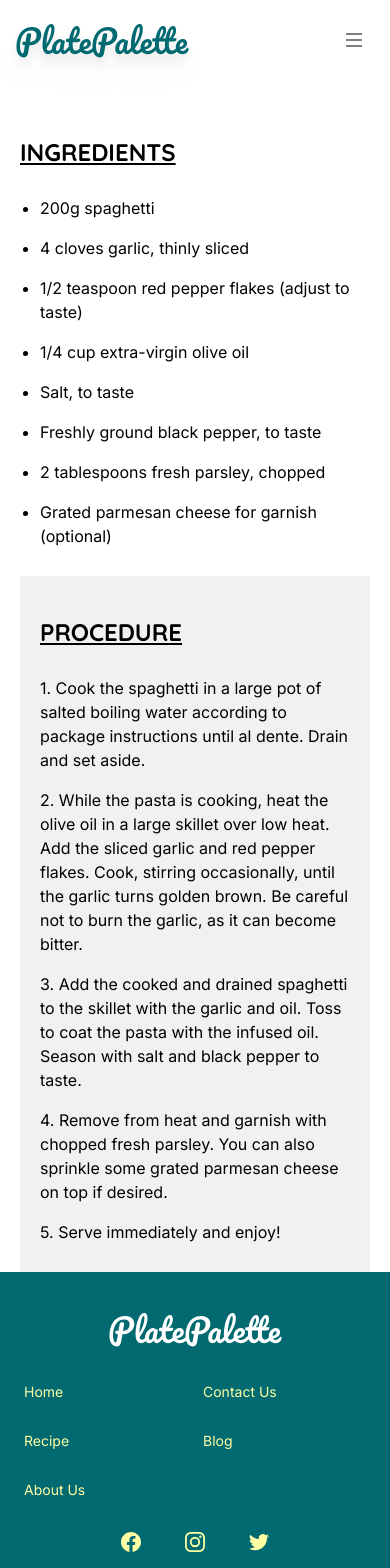
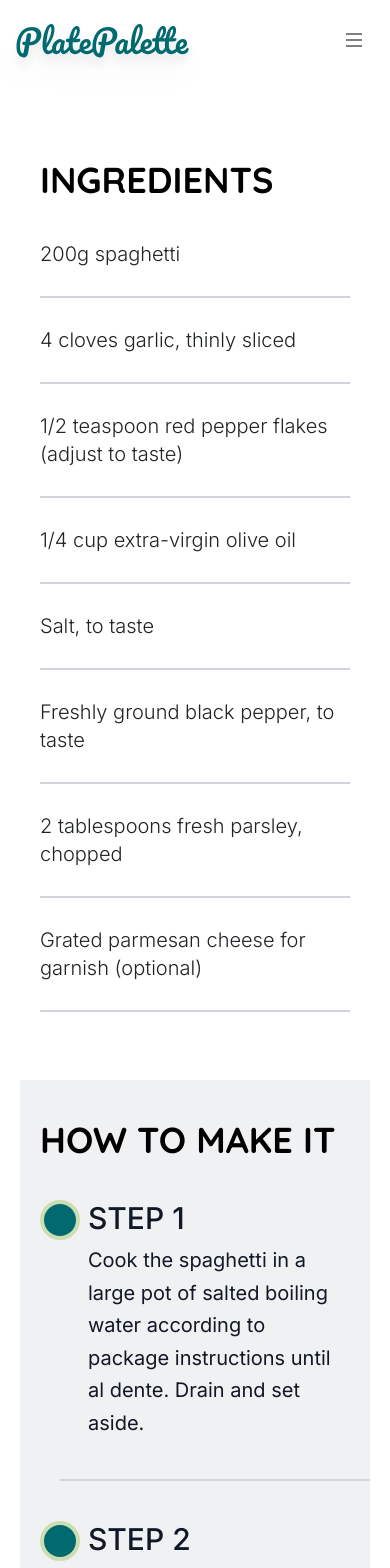
Before and after one commit to jasonavecilla/Plate-palette, a Next.js app in the folder recipe/: page /recipe in a window 390 px wide. Shown: the top 1568 px of the page. Built offline with nearby package versions, Linux system fonts and the light colour scheme.

Commit message:
added recipe block with ingredients and procedure, mobile responsive as well

```diff
--- a/recipe/package.json
+++ b/recipe/package.json
@@ -11,6 +11,8 @@
   "dependencies": {
     "@headlessui/react": "^1.7.17",
     "@heroicons/react": "^2.0.18",
+    "@tailwindcss/forms": "^0.5.6",
+    "axios": "^1.5.1",
     "heroicons": "^2.0.18",
     "next": "13.5.4",
     "preline": "^1.9.0",
--- a/recipe/src/app/components/RecipeBlock.js
+++ b/recipe/src/app/components/RecipeBlock.js
@@ -1,4 +1,5 @@
-export default function RecipeBlock() {
+import React, { useState, useEffect } from "react";
+
 const mockData = [
   {
     id: "n1",
@@ -16,38 +17,93 @@ export default function RecipeBlock() {
       "Grated parmesan cheese for garnish (optional)",
     ],
     procedure: [
-        "1. Cook the spaghetti in a large pot of salted boiling water according to package instructions until al dente. Drain and set aside.",
-        "2. While the pasta is cooking, heat the olive oil in a large skillet over low heat. Add the sliced garlic and red pepper flakes. Cook, stirring occasionally, until the garlic turns golden brown. Be careful not to burn the garlic, as it can become bitter.",
-        "3. Add the cooked and drained spaghetti to the skillet with the garlic and oil. Toss to coat the pasta with the infused oil. Season with salt and black pepper to taste.",
-        "4. Remove from heat and garnish with chopped fresh parsley. You can also sprinkle some grated parmesan cheese on top if desired.",
-        "5. Serve immediately and enjoy!",
+      "Cook the spaghetti in a large pot of salted boiling water according to package instructions until al dente. Drain and set aside.",
+      "While the pasta is cooking, heat the olive oil in a large skillet over low heat. Add the sliced garlic and red pepper flakes. Cook, stirring occasionally, until the garlic turns golden brown. Be careful not to burn the garlic, as it can become bitter.",
+      "Add the cooked and drained spaghetti to the skillet with the garlic and oil. Toss to coat the pasta with the infused oil. Season with salt and black pepper to taste.",
+      "Remove from heat and garnish with chopped fresh parsley. You can also sprinkle some grated parmesan cheese on top if desired.",
+      "Serve immediately and enjoy!",
     ],
   },
 ];
 
+function CheckboxList({ instructions }) {
+  const [items, setItems] = useState([]);
+
+  useEffect(() => {
+    const newItems = instructions.map((item, index) => ({
+      id: `step-${index}`,
+      label: item,
+      checked: false,
+    }));
+
+    setItems(newItems);
+  }, [instructions]);
+
+  const handleCheckboxChange = (itemId) => {
+    setItems((prevItems) => {
+      return prevItems.map((item) => {
+        if (item.id === itemId) {
+          return { ...item, checked: !item.checked };
+        }
+        return item;
+      });
+    });
+  };
+
   return (
     <div>
-      <div className="flex flex-col md:grid md:grid-cols-3 gap-x-10 px-5 md:px-2  ">
-        <div className="bg-gray-500 bg-opacity-10 md:order-first order-last col-span-2">
-          <h1 className="font-quicksand uppercase pt-10 md:pt-5 px-5 font-bold text-2xl underline">
-            Procedure
+      <div className="flex flex-col md:grid md:grid-cols-3 gap-x-10 px-5 md:px-2 gap-y-5 w-full h-full pb-10">
+        {/* Procedure Part */}
+        <div className="bg-gray-500 bg-opacity-10 md:order-first order-last col-span-2 w-full pb-10 pr-0 md:pr-10">
+          <h1 className="font-quicksand uppercase pt-10 md:pt-5 px-5 font-bold text-4xl mb-5 ">
+            How to make it
           </h1>
-          <ul className=" p-5  font-sans-serif">
-            {mockData[0].procedure.map((procedures, index) => (
-              <li className="py-2" key={index}>
-                {procedures}
-              </li>
+
+          <div className="w-full ">
+            {items.map((item, index) => (
+              <div key={item.id}>
+                <div className=" flex p-5 md:pl-10 pt-5 flex-row gap-x-2 md:gap-x-8 ">
+                  {/* PROCEDURE + CHECKBOX */}
+                  <label>
+                    <input
+                      type="checkbox"
+                      class="form-checkbox bg-blue border-4 border-olive-300 ring-offset-purple-500 rounded-full h-10 w-10 text-blue-500 "
+                      checked={item.checked}
+                      onChange={() => handleCheckboxChange(item.id)}
+                    />
+                  </label>
+
+                  {/* PROCEDURES */}
+                  <div
+                    className={
+                      item.checked ? " text-gray-400 " : "text-gray-900"
+                    }
+                  >
+                    <div className="  ">
+                      <h1 className="text-3xl font-medium mb-2 ">
+                        STEP {index + 1}{" "}
+                      </h1>
+                      <p className="    text-xl  mt-2 leading-relaxed">
+                        {item.label}
+                      </p>
+                    </div>
+                  </div>
+                </div>
+                <hr className=" h-0.5 my-5 bg-gray-300 border-0 rounded ml-10 md:ml-20" />
+              </div>
             ))}
-          </ul>
           </div>
+        </div>
+        {/* Ingredient Part */}
         <div className=" md:order-last order-first  ">
-          <h1 className="font-quicksand uppercase pt-10 md:pt-5 font-bold text-2xl underline">
+          <h1 className="font-quicksand md:px-5 px-5 uppercase pt-10 md:pt-5 font-bold text-4xl mb-5 ">
             Ingredients
           </h1>
-          <ul className="list-disc p-5 font-sans-serif">
+          <ul className=" p-5 font-sans-serif text-xl md:text-xl">
             {mockData[0].ingredients.map((ingredient, index) => (
-              <li className="py-2" key={index}>
+              <li className="text-dark font-light" key={index}>
                 {ingredient}
+                <hr class="h-0.5 my-7 pl-20 bg-gray-300 border-0   "></hr>
               </li>
             ))}
           </ul>
@@ -56,3 +112,14 @@ export default function RecipeBlock() {
     </div>
   );
 }
+
+function RecipeBlock() {
+  return (
+    <div>
+      <br />
+      <CheckboxList instructions={mockData[0].procedure} />
+    </div>
+  );
+}
+
+export default RecipeBlock;
--- a/recipe/src/app/components/RecipeGrid.js
+++ b/recipe/src/app/components/RecipeGrid.js
@@ -31,11 +31,39 @@ const RecipeGrid = () => {
     "General Tso Chicken",
   ];
 
-  const ratings = ["5.0(24)", "3.0(94)", "4.2(29)", "5.0(24)", "3.0(94)", "4.2(29)", "5.0(24)", "3.0(94)", "4.2(29)", "5.0(24)", "3.0(94)", "4.2(29)"];
+  const ratings = [
+    "5.0(24)",
+    "3.0(94)",
+    "4.2(29)",
+    "5.0(24)",
+    "3.0(94)",
+    "4.2(29)",
+    "5.0(24)",
+    "3.0(94)",
+    "4.2(29)",
+    "5.0(24)",
+    "3.0(94)",
+    "4.2(29)",
+  ];
 
-  const authors = ["John Doe", "Jane Fritz", "Adam Lander", "John Doe", "Jane Fritz", "Adam Lander", "John Doe", "Jane Fritz", "Adam Lander", "John Doe", "Jane Fritz", "Adam Lander"];
+  const authors = [
+    "John Doe",
+    "Jane Fritz",
+    "Adam Lander",
+    "John Doe",
+    "Jane Fritz",
+    "Adam Lander",
+    "John Doe",
+    "Jane Fritz",
+    "Adam Lander",
+    "John Doe",
+    "Jane Fritz",
+    "Adam Lander",
+  ];
 
-  const [heartClicks, setHeartClicks] = useState(Array(imageUrls.length).fill(false));
+  const [heartClicks, setHeartClicks] = useState(
+    Array(imageUrls.length).fill(false)
+  );
 
   const handleHeartClick = (index) => {
     const newHeartClicks = [...heartClicks];
@@ -44,25 +72,34 @@ const RecipeGrid = () => {
   };
 
   return (
-    <section className='container mx-auto px-4 max-w-7xl mt-20'>
+    <section className="container mx-auto px-4 max-w-7xl mt-20">
       {/* parent grid container */}
-      <div className='grid grid-cols-2 gap-7 lg:gap-10 md:grid-cols-3'>
+      <div className="grid grid-cols-2 gap-7 lg:gap-10 md:grid-cols-3">
         {imageUrls.map((imageUrl, index) => (
           // grid child
-          <div key={index} className='relative flex flex-col'>
+          <div key={index} className="relative flex flex-col">
             {/* image div */}
-            <div className='h-[120px] lg:h-44'>
-              <img src={imageUrl} className='rounded-xl h-full w-full object-cover' alt={`Recipe ${index}`} />
+            <div className="h-[120px] lg:h-44">
+              <img
+                src={imageUrl}
+                className="rounded-xl h-full w-full object-cover"
+                alt={`Recipe ${index}`}
+              />
             </div>
-            <div className='img-overlay h-[120px] lg:h-44 w-full absolute top-0 left-0 rounded-xl'></div>
-            <div className='p-3 absolute top-0 right-0'>
-              <i className={`fa-solid fa-heart text-white hover:text-red-500 hover:cursor-pointer duration-200 ease-in-out ${heartClicks[index] ? "text-red-500" : ""}`} onClick={() => handleHeartClick(index)}></i>
+            <div className="img-overlay h-[120px] lg:h-44 w-full absolute top-0 left-0 rounded-xl"></div>
+            <div className="p-3 absolute top-0 right-0">
+              <i
+                className={`fa-solid fa-heart text-white hover:text-red-500 hover:cursor-pointer duration-200 ease-in-out ${
+                  heartClicks[index] ? "text-red-500" : ""
+                }`}
+                onClick={() => handleHeartClick(index)}
+              ></i>
             </div>
-            <div className=' mt-[10px]'>
-              <h3 className='font-medium mb-5'>{titles[index]}</h3>
-              <div className='flex justify-between text-xs text-dark-400'>
-                <div className='flex items-center'>
-                  <i className='fa-solid fa-star text-yellow-500 mr-[6px]'></i>
+            <div className=" mt-[10px]">
+              <h3 className="font-medium mb-5">{titles[index]}</h3>
+              <div className="flex justify-between text-xs text-dark-400">
+                <div className="flex items-center">
+                  <i className="fa-solid fa-star text-yellow-500 mr-[6px]"></i>
                   <span>{ratings[index]}</span>
                 </div>
                 <span>by {authors[index]}</span>
--- a/recipe/src/app/globals.css
+++ b/recipe/src/app/globals.css
@@ -20,3 +20,20 @@
 .img-overlay {
   background: rgba(0, 0, 0, 0.16);
 }
+
+.rounded-checkbox {
+  width:35px;
+  height: 35px;
+  border-radius: 50%;
+  vertical-align: middle;
+  border: 1px solid black;
+  appearance: none;
+  -webkit-appearance: none;
+  outline: none;
+  cursor: pointer;
+}
+.rounded-checkbox:checked {
+  appearance: auto;
+  clip-path: circle(50% at 50% 50%);
+  background-color: blue;
+}
--- a/recipe/src/app/recipe/page.js
+++ b/recipe/src/app/recipe/page.js
@@ -1,5 +1,7 @@
-import RootLayout from "../layout";
+"use client";
+import RecipeGrid from "../components/RecipeGrid";
 import RecipeBlock from "../components/RecipeBlock";
+
 export default function Home() {
   return (
     <div>
--- a/recipe/tailwind.config.js
+++ b/recipe/tailwind.config.js
@@ -4,7 +4,7 @@ module.exports = {
     "./src/pages/**/*.{js,ts,jsx,tsx,mdx}",
     "./src/components/**/*.{js,ts,jsx,tsx,mdx}",
     "./src/app/**/*.{js,ts,jsx,tsx,mdx}",
-    'node_modules/preline/dist/*.js',
+    "node_modules/preline/dist/*.js",
   ],
   theme: {
     extend: {
@@ -56,6 +56,9 @@ module.exports = {
     },
   },
   plugins: [
-    require('preline/plugin'),
+    require("preline/plugin"),
+    require("@tailwindcss/forms")({
+      strategy: "class",
+    }),
   ],
 };
```
Also changed, not shown: 1 other file (tests, documents, lock files or other folders). Lines whose indentation alone changed are shown as unchanged.
